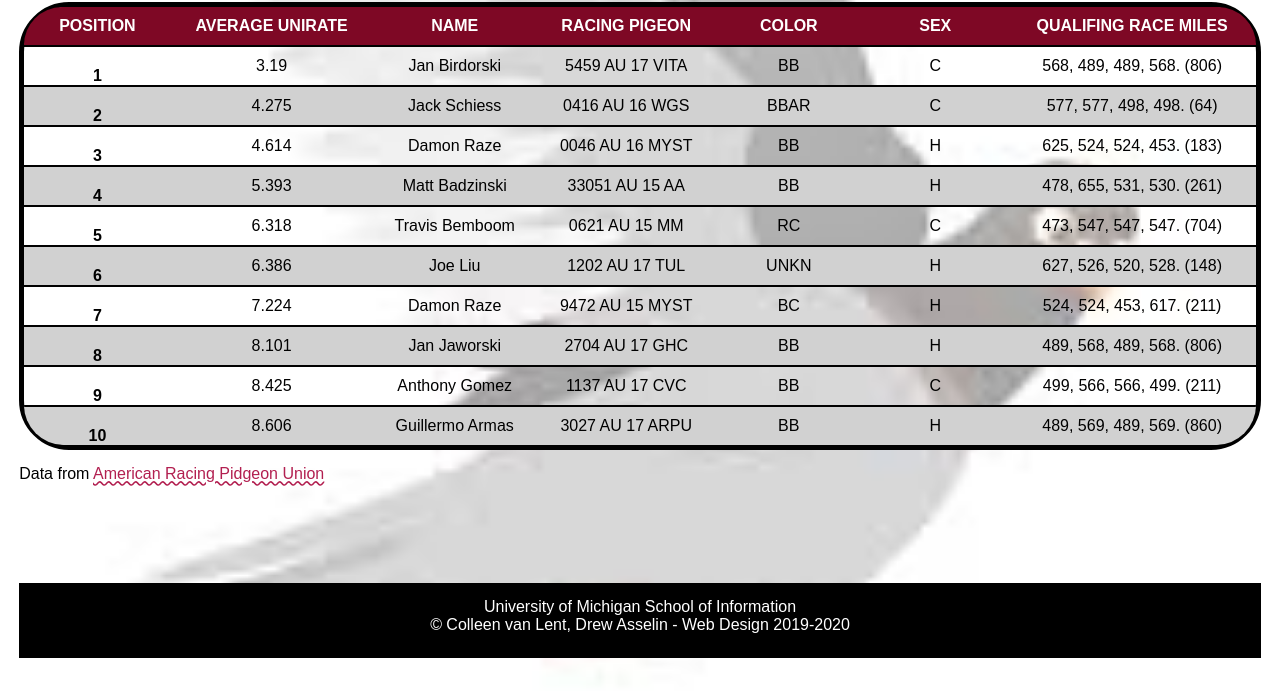
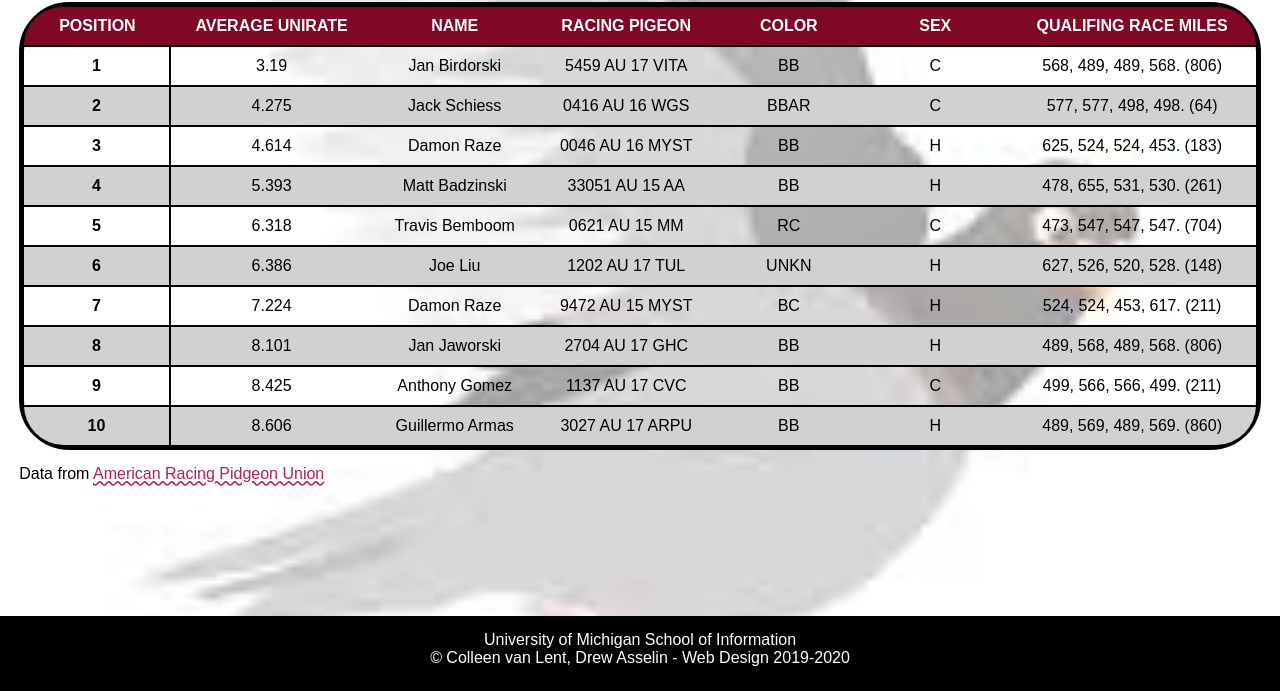
Before and after one commit to skstupak/homework4-2021, a plain HTML site: page index.html in a window 1280 px wide. Shown: the part 109-800 px from the top of the page. Drawn offline with Linux system fonts and the light colour scheme; a web font is replaced by a local one.

Commit message:
Add files via upload

```diff
--- a/css/style.css
+++ b/css/style.css
@@ -34,7 +34,8 @@ body{
   background-position: center;
   background-size: cover;
   background-attachment: fixed;
-  background-color: #DDDDDD;
+  background-color:  #DDDDDD;
+
 
 
   /*Req 1*/
@@ -80,7 +81,7 @@ td{
   border-top: 2px solid #000000;
   padding: 10px;
   border-collapse: separate;
-
+  vertical-align: middle;
 }
 
 
@@ -92,11 +93,15 @@ td{
   margin: auto;
   background-color: #7e0825;
   text-transform: uppercase;
+
 }
 
 .rowhead{
   border-top: 2px solid #000000;
-
+  border-right: 2px solid #000000;
+  padding: 10px;
+  vertical-align: middle;
+  text-align: center;
 }
 
 
@@ -105,6 +110,8 @@ table{
   text-align: center;
   margin-left: auto;
   margin-right: auto;
+  margin-top: auto;
+  margin-bottom: auto;
   width: 100%;
   border-collapse: separate;
   border-radius: 50px;
@@ -141,7 +148,6 @@ tr:nth-child(odd) {
 tr:hover {
   background-color: #7e0825;
   opacity: .25;
-
 }
 
 footer{
@@ -150,4 +156,9 @@ footer{
   text-align:center;
   color: #FFFFFF;
   min-height: 75px;
+  position: fixed;
+  left: 0;
+  bottom: 0;
+
+
 }
--- a/index.html
+++ b/index.html
@@ -5,7 +5,7 @@
     <!-- Link the style sheets and Google font -->
     <link rel="stylesheet" type = "text/css" href="css/html5reset.css">
     <link rel="stylesheet" type = "text/css" href="css/style.css">
-    <link rel="shortcut icon" type="image/png" href="images/pigeon-icon.png"/>
+    <link rel="shortcut icon" type="image/png" href="images/20-pigeon-png-image.png"/>
     <link href="https://fonts.googleapis.com/css2?family=Andika&display=swap" rel="stylesheet">
     <!-- Image by <a href="https://pixabay.com/users/chiplanay-1971251/?utm_source=link-attribution&amp;utm_medium=referral&amp;utm_campaign=image&amp;utm_content=3303111">chiplanay</a> from <a href="https://pixabay.com/?utm_source=link-attribution&amp;utm_medium=referral&amp;utm_campaign=image&amp;utm_content=3303111">Pixabay</a> -->
     <title>2021 AU National Old Bird Hall of Fame Marathon Distance</title>
```
Also changed, not shown: 1 other file. Lines whose indentation alone changed are shown as unchanged.
